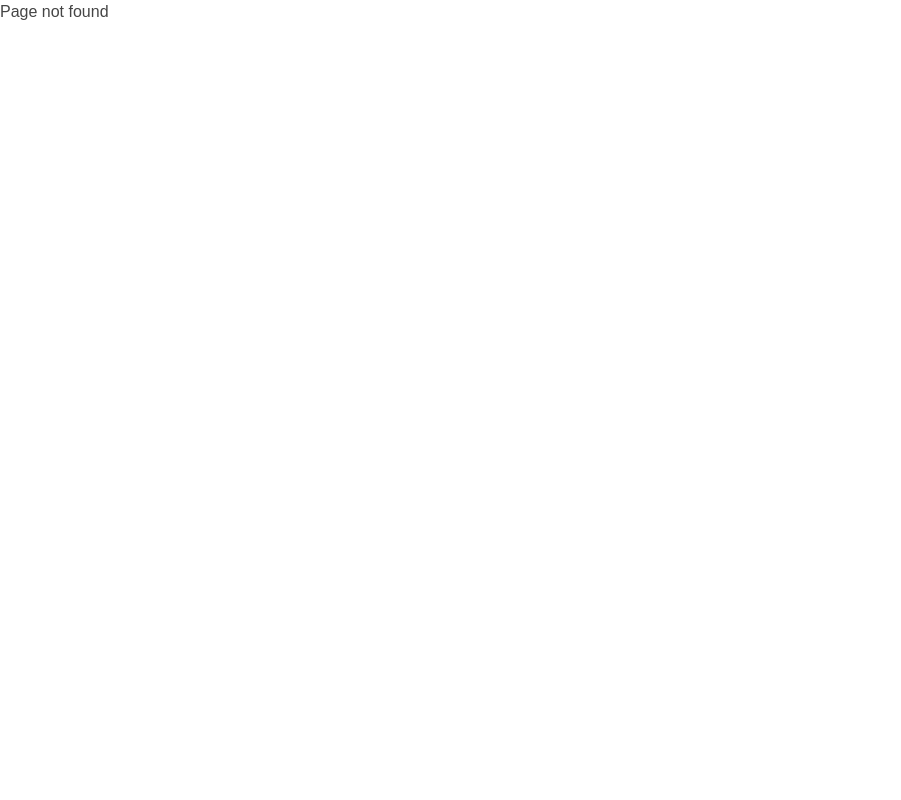
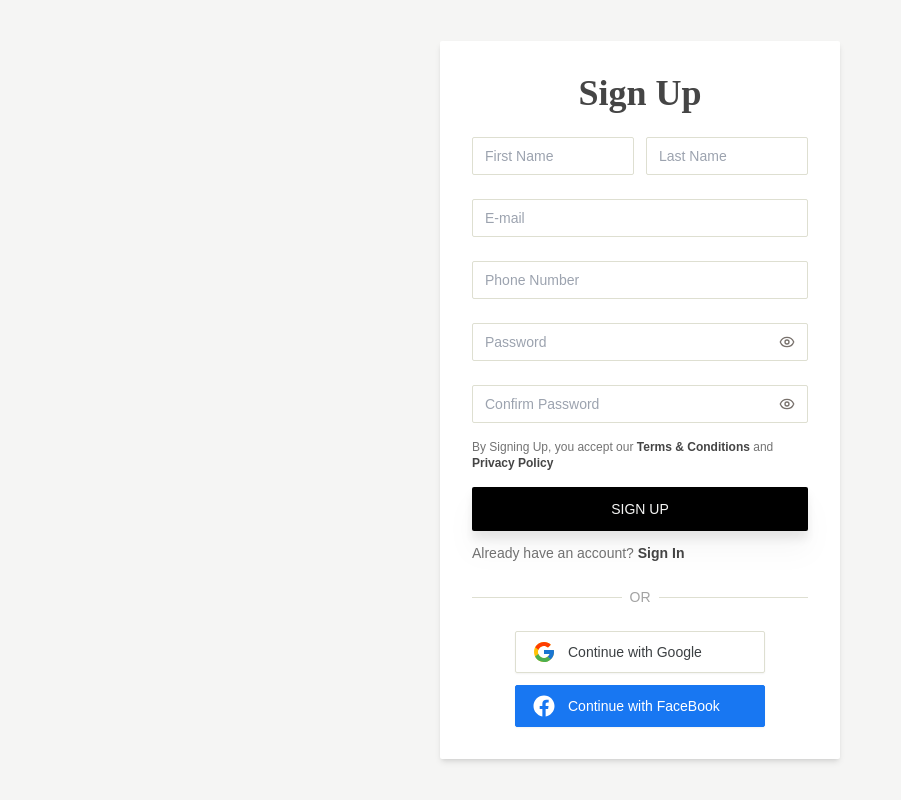
Before and after one commit to veeral1603/Essence, a React (Vite) app: page /signup in a window 1280 px wide. Before the commit this address had no page. Shown: the whole page, without its empty margins (0-901 px from the left). Built offline with nearby package versions, Linux system fonts and the light colour scheme.

Commit message:
Added signup page back

```diff
--- /dev/null
+++ b/src/pages/SignUp.jsx
@@ -0,0 +1,164 @@
+import { useState } from "react";
+import Button from "../components/Button";
+import { IoLogoFacebook } from "react-icons/io5";
+import { FcGoogle } from "react-icons/fc";
+import { useNavigate } from "react-router-dom";
+import { LuEye, LuEyeClosed } from "react-icons/lu";
+
+export default function SignUp() {
+  const [isPasswordVisible, setIsPasswordVisible] = useState(false);
+
+  const togglePassword = () => {
+    setIsPasswordVisible((curr) => !curr);
+  };
+
+  const handleSubmit = (e) => {
+    e.preventDefault();
+  };
+
+  const navigate = useNavigate();
+
+  return (
+    <>
+      <div className="h-full flex items-center justify-center">
+        <div
+          className={`bg-white shadow-md py-6 sm:py-8 flex flex-col items-center rounded-sm w-[90%] sm:w-[400px] `}
+        >
+          <div className="font-volkhov font-semibold text-3xl md:text-4xl flex items-center gap-6 mb-4 md:mb-6 ">
+            <p>Sign Up</p>
+          </div>
+
+          <div className=" w-full px-6 sm:px-8">
+            <form
+              className="w-full flex flex-col gap-4 md:gap-6"
+              onSubmit={handleSubmit}
+            >
+              <div className="flex items-center justify-between gap-3">
+                <div className="border border-primaryBorder px-3 py-2 flex rounded-sm md:hover:border-stone-800 transition-colors duration-200 focus-within:border-stone-800 flex-1">
+                  <input
+                    className="placeholder:text-sm outline-none w-full text-sm text-stone-500"
+                    type="text"
+                    required
+                    placeholder="First Name"
+                    name="fname"
+                  />
+                </div>
+                <div className="flex items-center border border-primaryBorder pl-3 pr-3 py-2 gap-1 rounded-sm md:hover:border-stone-800 transition-colors duration-200 focus-within:border-stone-800 flex-1">
+                  <input
+                    className="placeholder:text-sm outline-none w-full text-sm text-stone-500"
+                    type={`text`}
+                    placeholder="Last Name"
+                    required
+                    name="lname"
+                  />
+                </div>
+              </div>
+
+              <div className="border border-primaryBorder px-3 py-2 flex rounded-sm md:hover:border-stone-800 transition-colors duration-200 focus-within:border-stone-800">
+                <input
+                  className="placeholder:text-sm outline-none w-full text-sm text-stone-500"
+                  type="email"
+                  required
+                  placeholder="E-mail"
+                  name="email"
+                />
+              </div>
+
+              <div className="border border-primaryBorder px-3 py-2 flex rounded-sm md:hover:border-stone-800 transition-colors duration-200 focus-within:border-stone-800">
+                <input
+                  className="placeholder:text-sm outline-none w-full text-sm text-stone-500"
+                  type="tel"
+                  required
+                  placeholder="Phone Number"
+                  name="phone"
+                />
+              </div>
+
+              <div className="flex items-center border border-primaryBorder pl-3 pr-3 py-2 gap-1 rounded-sm md:hover:border-stone-800 transition-colors duration-200 focus-within:border-stone-800">
+                <input
+                  className="placeholder:text-sm outline-none w-full text-sm text-stone-500"
+                  type={`${isPasswordVisible ? "text" : "password"}`}
+                  placeholder="Password"
+                  required
+                  name="password"
+                />
+                <div
+                  className="flex-1  cursor-pointer text-stone-500"
+                  onClick={togglePassword}
+                >
+                  {isPasswordVisible ? <LuEyeClosed /> : <LuEye />}
+                </div>
+              </div>
+
+              <div className="flex items-center border border-primaryBorder pl-3 pr-3 py-2 gap-1 rounded-sm md:hover:border-stone-800 transition-colors duration-200 focus-within:border-stone-800">
+                <input
+                  className="placeholder:text-sm outline-none w-full text-sm text-stone-500"
+                  type={`${isPasswordVisible ? "text" : "password"}`}
+                  placeholder="Confirm Password"
+                  required
+                  name="confirmpassword"
+                />
+                <div
+                  className="flex-1  cursor-pointer text-stone-500"
+                  onClick={togglePassword}
+                >
+                  {isPasswordVisible ? <LuEyeClosed /> : <LuEye />}
+                </div>
+              </div>
+
+              <div className="text-xs lg:-my-2">
+                <p className="text-neutral-500">
+                  By Signing Up, you accept our{" "}
+                  <span className="font-semibold cursor-pointer hover:underline text-primaryText">
+                    Terms & Conditions
+                  </span>{" "}
+                  and{" "}
+                  <span className="font-semibold cursor-pointer hover:underline text-primaryText">
+                    Privacy Policy
+                  </span>
+                </p>
+              </div>
+
+              <Button classname={`rounded-sm`} btnType="submit">
+                SIGN UP
+              </Button>
+
+              <div className="flex items-center justify-between text-xs md:text-sm lg:-mt-3">
+                <p className="text-neutral-500">
+                  Already have an account?{" "}
+                  <span
+                    className="cursor-pointer font-semibold text-primaryText"
+                    onClick={() => navigate(`/login`)}
+                  >
+                    Sign In
+                  </span>
+                </p>
+              </div>
+
+              <div className="text-center text-xs md:text-sm text-neutral-400 flex items-center justify-center">
+                <div className="h-px flex-1 bg-primaryBorder"></div>
+                <p className="px-2">OR</p>
+                <div className="h-px flex-1 bg-primaryBorder"></div>
+              </div>
+
+              <div className="flex flex-col items-center gap-3">
+                <button className="flex items-center  gap-3 px-4 py-2  border border-primaryBorder shadow-sm  rounded-sm w-[250px]">
+                  <FcGoogle className="text-2xl" />
+                  <span className="text-sm text-[#3c4043] font-medium">
+                    Continue with Google
+                  </span>
+                </button>
+                <button className="flex items-center text-white gap-3 px-4 py-2 bg-[#1877F2] hover:bg-[#166fe5] transition-colors duration-300 border border-[#1877F2] shadow-sm  rounded-sm w-[250px]">
+                  <IoLogoFacebook className="text-2xl" />
+                  <span className="text-sm  font-medium">
+                    Continue with FaceBook
+                  </span>
+                </button>
+              </div>
+            </form>
+          </div>
+        </div>
+      </div>
+    </>
+  );
+}
--- a/src/routes/Approutes.jsx
+++ b/src/routes/Approutes.jsx
@@ -12,7 +12,7 @@ import NewArrivals from "../pages/NewArrivals";
 import Product from "../pages/Product";
 import NotFound from "../pages/NotFound";
 import MyAccount from "../pages/MyAccount";
-
+import SignUp from "../pages/SignUp";
 import LogIn from "../pages/Login";
 import ForgotPassword from "../pages/ForgotPassword";
 
@@ -33,7 +33,7 @@ export default function Approutes() {
 
       <Route path="/" element={<AuthLayout />}>
         <Route path="login" element={<LogIn />} />
-
+        <Route path="signup" element={<SignUp />} />
         <Route path="forgot-password" element={<ForgotPassword />} />
         <Route path="cart" element={<Cart />} />
         <Route path="checkout" element={<Checkout />} />
```
